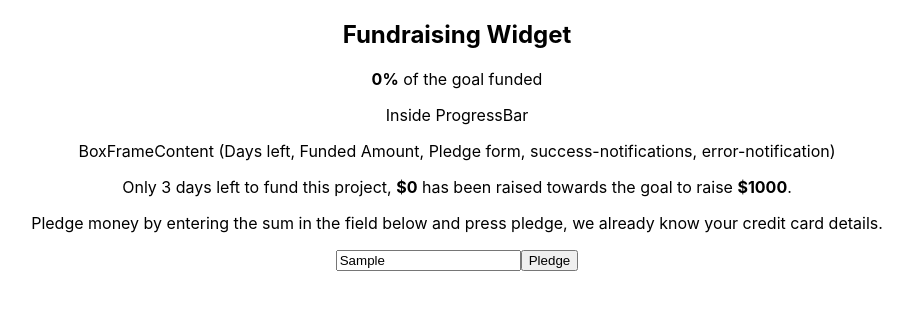
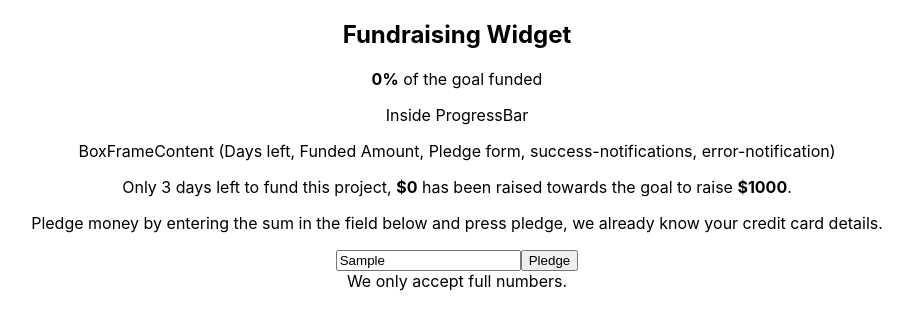
Before and after one commit to jossifelefteriadis/fundraising-widget-react, a React (Create React App) app in the folder fundraising-widget-react/: page / in a window 1280 px wide. Both pictures are taken after typing "Sample" into the empty fields and a click on the input "Pledge". Shown: the top 330 px of the page, without its empty margins (183-1096 px from the left). Built offline with nearby package versions, Linux system fonts and the light colour scheme.

Commit message:
Show correct msg when successful pledge and when not. Hide input field when successful. Click close to hide correct msg and show input field again

```diff
--- a/fundraising-widget-react/src/components/BoxFrame.js
+++ b/fundraising-widget-react/src/components/BoxFrame.js
@@ -5,7 +5,13 @@ import BoxFrameContent from './BoxFrameContent'
 const BoxFrame = props => (
   <section>
     <ProgressBar />
-    <BoxFrameContent state={props.state} getAmount={props.getAmount} />
+    <BoxFrameContent
+      state={props.state}
+      getAmount={props.getAmount}
+      correctInput={props.correctInput}
+      wrongInput={props.wrongInput}
+      closeSuccessMessage={props.closeSuccessMessage}
+    />
   </section>
 )
 
--- a/fundraising-widget-react/src/components/BoxFrameContent.js
+++ b/fundraising-widget-react/src/components/BoxFrameContent.js
@@ -8,7 +8,16 @@ export default class BoxFrameContent extends React.Component {
     if (ValidateAmount(value)) {
       e.target.elements.amount.value = ''
       this.props.getAmount(value)
+      console.log('money')
+      this.props.correctInput()
+    } else {
+      console.log('wrong input')
+      this.props.wrongInput()
     }
+  }
+
+  closeSuccessMessage = () => {
+    this.props.closeSuccessMessage()
   }
 
   render() {
@@ -31,10 +40,23 @@ export default class BoxFrameContent extends React.Component {
           Pledge money by entering the sum in the field below and press pledge,
           we already know your credit card details.
         </p>
-        <form onSubmit={this.getAmount}>
-          <input type='text' name='amount' />
-          <input type='submit' value='Pledge' />
-        </form>
+        {this.props.state.showInput && (
+          <form onSubmit={this.getAmount}>
+            <input type='text' name='amount' />
+            <input type='submit' value='Pledge' />
+          </form>
+        )}
+        {this.props.state.inputValue && (
+          <section>
+            Thank you for your pledge!{' '}
+            <a href='#' onClick={this.closeSuccessMessage}>
+              Close
+            </a>
+          </section>
+        )}
+        {this.props.state.inputValue === false && (
+          <section>We only accept full numbers.</section>
+        )}
       </section>
     )
   }
--- a/fundraising-widget-react/src/components/Widget.js
+++ b/fundraising-widget-react/src/components/Widget.js
@@ -10,7 +10,9 @@ export default class Widget extends React.Component {
     this.state = {
       fundGoal: 1000,
       percentFunded: 0,
-      amountFunded: 0
+      amountFunded: 0,
+      showInput: true,
+      inputValue: undefined
     }
   }
 
@@ -21,12 +23,44 @@ export default class Widget extends React.Component {
     }))
   }
 
+  showInputField = () => {
+    this.setState(prevState => ({
+      showInput: !prevState.showInput
+    }))
+  }
+
+  correctInput = () => {
+    this.setState(() => ({
+      inputValue: true
+    }))
+    this.showInputField()
+  }
+
+  wrongInput = () => {
+    this.setState(() => ({
+      inputValue: false
+    }))
+  }
+
+  closeSuccessMessage = () => {
+    this.setState(() => ({
+      inputValue: undefined
+    }))
+    this.showInputField()
+  }
+
   render() {
     return (
       <div>
         <Header />
         <Tooltip state={this.state} />
-        <BoxFrame state={this.state} getAmount={this.getAmount} />
+        <BoxFrame
+          state={this.state}
+          getAmount={this.getAmount}
+          correctInput={this.correctInput}
+          wrongInput={this.wrongInput}
+          closeSuccessMessage={this.closeSuccessMessage}
+        />
       </div>
     )
   }
```
